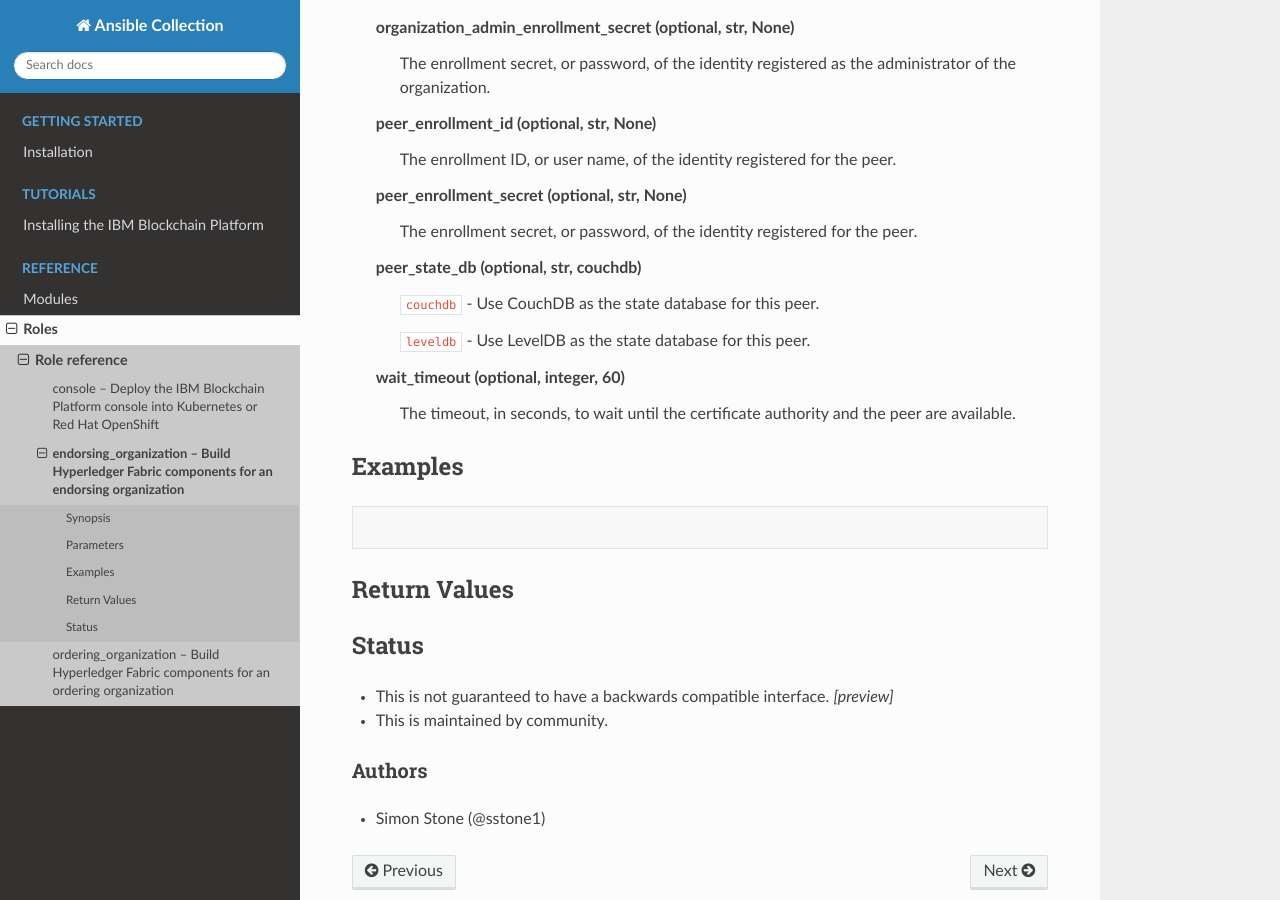
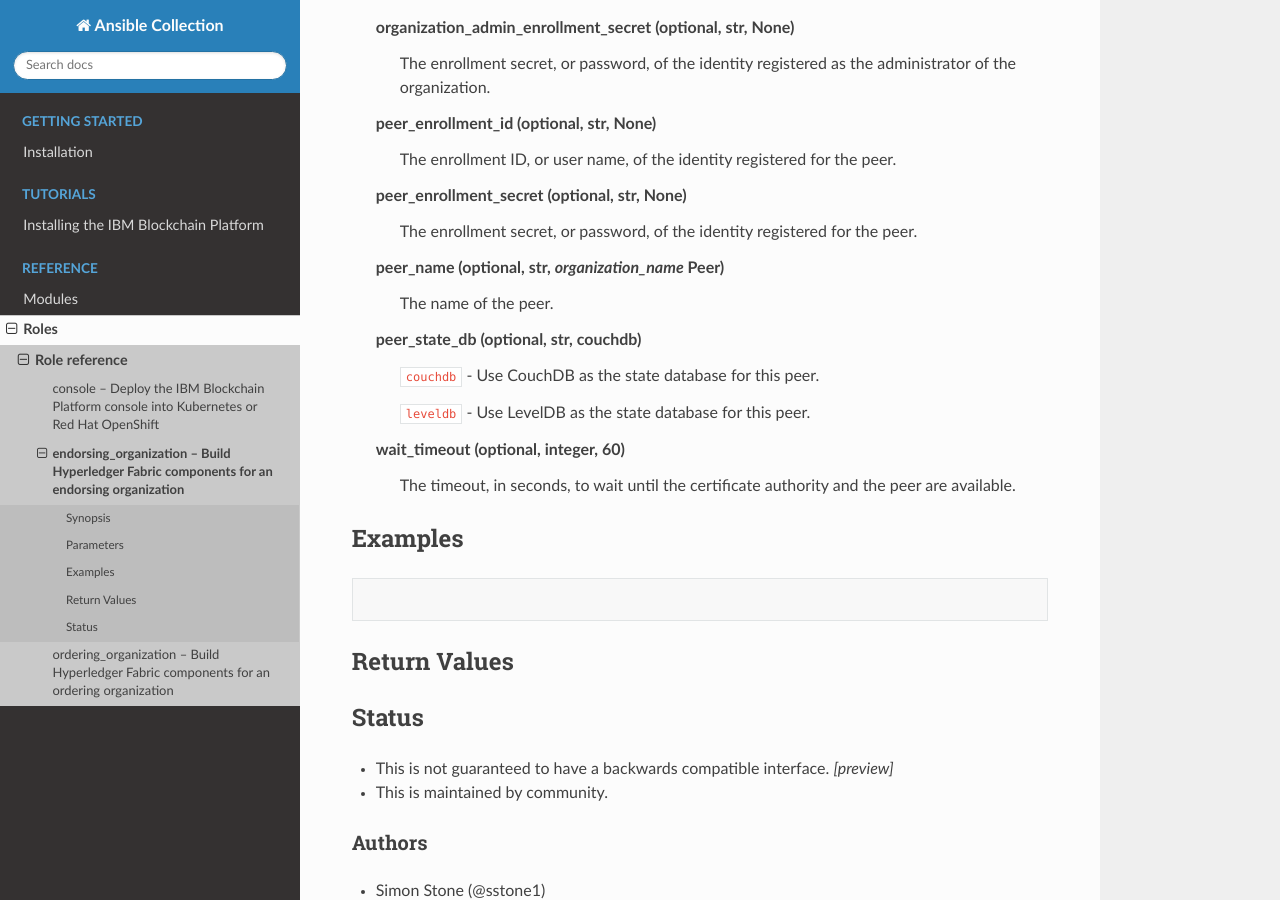
Before and after one commit to IBM-Blockchain/ansible-collection, a Sphinx documentation site: the page built from docs/source/roles/endorsing_organization.rst, in a window 1280 px wide and 900 px high, scrolled down 1907 px. Built offline with Sphinx 7.4.7 and the Read the Docs theme 2.0.0, drawn with Linux system fonts in a browser that asks for light colours.

Commit message:
Add peer_name property for endorsing organization role (resolves #160)
Signed-off-by: Simon Stone <sstone1@uk.ibm.com>

```diff
--- a/docs/source/roles/endorsing_organization.rst
+++ b/docs/source/roles/endorsing_organization.rst
@@ -79,6 +79,9 @@ Parameters
   peer_enrollment_secret (optional, str, None)
     The enrollment secret, or password, of the identity registered for the peer.
 
+  peer_name (optional, str, *organization_name* Peer)
+    The name of the peer.
+
   peer_state_db (optional, str, couchdb)
     ``couchdb`` - Use CouchDB as the state database for this peer.
 
```
Also changed, not shown: 3 other files.
